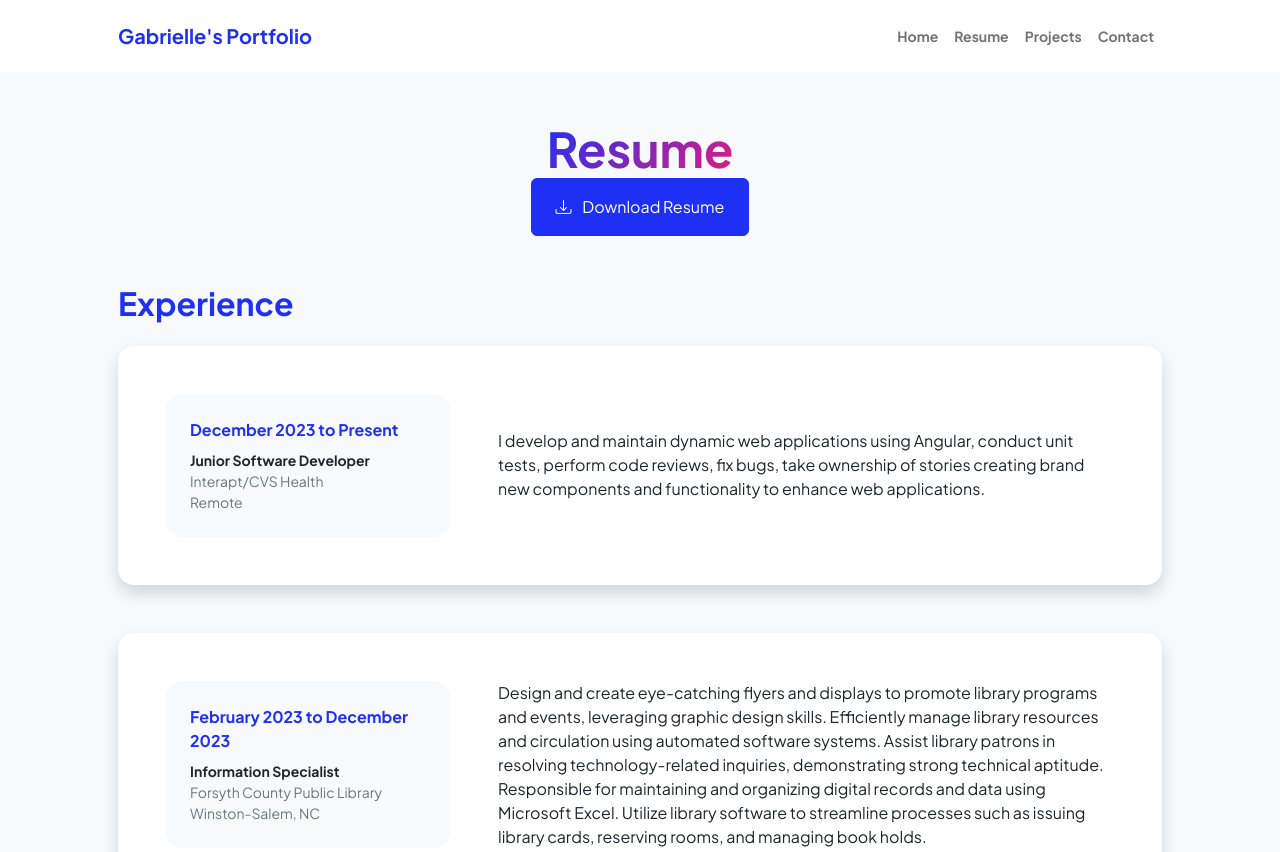
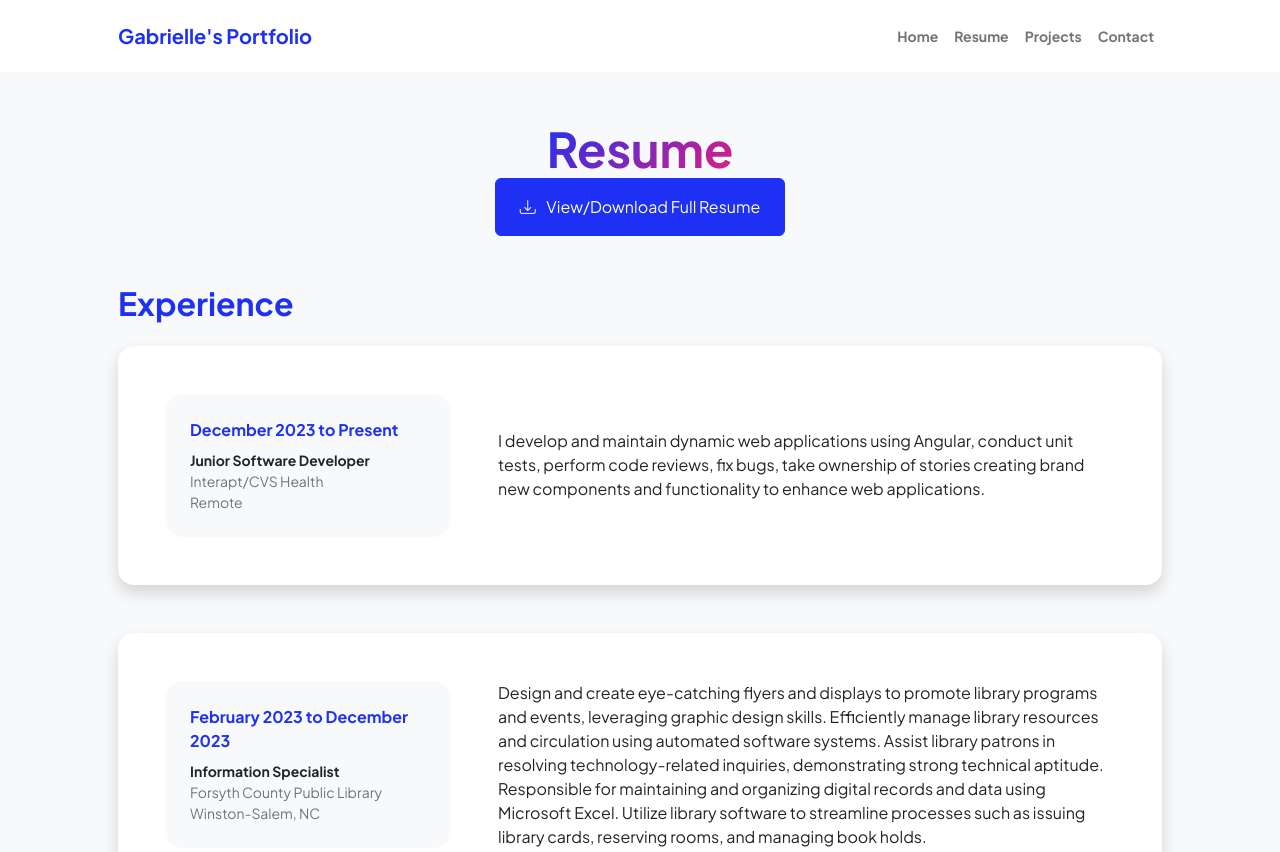
Before and after one commit to GabrielleHandy/portfolio, a plain HTML site: page resume.html in a window 1280 px wide. Shown: the top 852 px of the page. Drawn offline with nearby package versions, Linux system fonts and the light colour scheme.

Commit message:
Changed resume to google drive link

```diff
--- a/resume.html
+++ b/resume.html
@@ -49,9 +49,9 @@
         <div class="container px-5 my-5">
             <div class="text-center mb-5 ">
                 <h1 class="display-5 fw-bolder mb-0"><span class="text-gradient d-inline">Resume</span></h1>
-                <a class="btn btn-primary px-4 py-3 " href="/assets/Gabrielle-HandyTechnicalResume2024.pdf" download>
+                <a class="btn btn-primary px-4 py-3 " href="https://drive.google.com/file/d/1tu_NiUw6vZzchmj5njn8KikGFd2dHNGE/view?usp=drivesdk" target="_blank">
                     <div class="d-inline-block bi bi-download me-2"></div>
-                    Download Resume
+                    View/Download Full Resume
                 </a>
             </div>
             <div class="row gx-5 justify-content-center">
```
